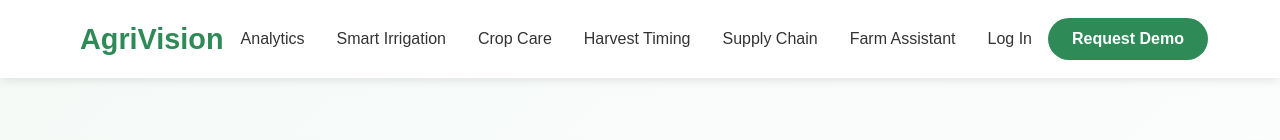
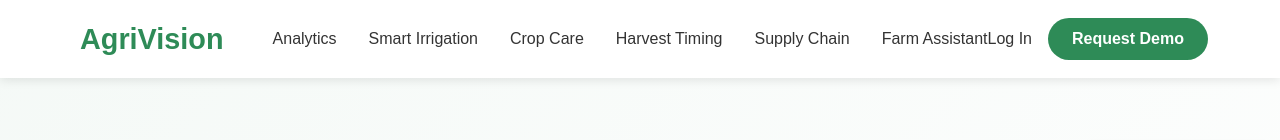
Before and after one commit to AnishaGupta-tech/Agri-tech, a React (Vite) app: page / in a window 1280 px wide. Shown: the top 140 px of the page. Built offline with nearby package versions, Linux system fonts and the light colour scheme.

Commit message:
Update styles.css

```diff
--- a/src/styles.css
+++ b/src/styles.css
@@ -124,6 +124,7 @@ img {
   max-width: 1200px;
   margin: 0 auto;
   padding: 0 2rem;
+  width: 100%;
 }
 
 .logo {
@@ -142,6 +143,7 @@ img {
 .nav-menu {
   display: flex;
   align-items: center;
+  margin-left: auto;
 }
 
 .nav-links {
@@ -171,7 +173,6 @@ img {
   display: flex;
   align-items: center;
   gap: 1rem;
-  margin-left: 2rem;
 }
 
 .nav-login {
```
